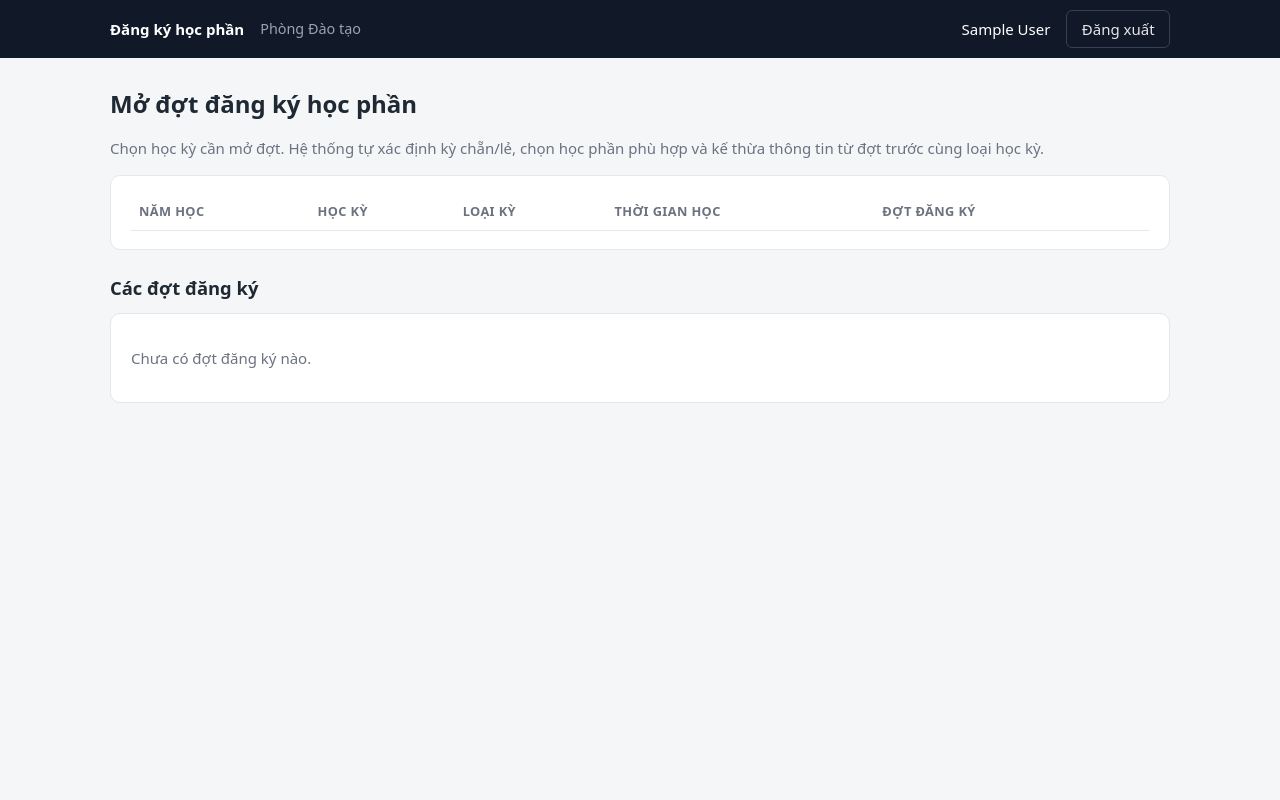
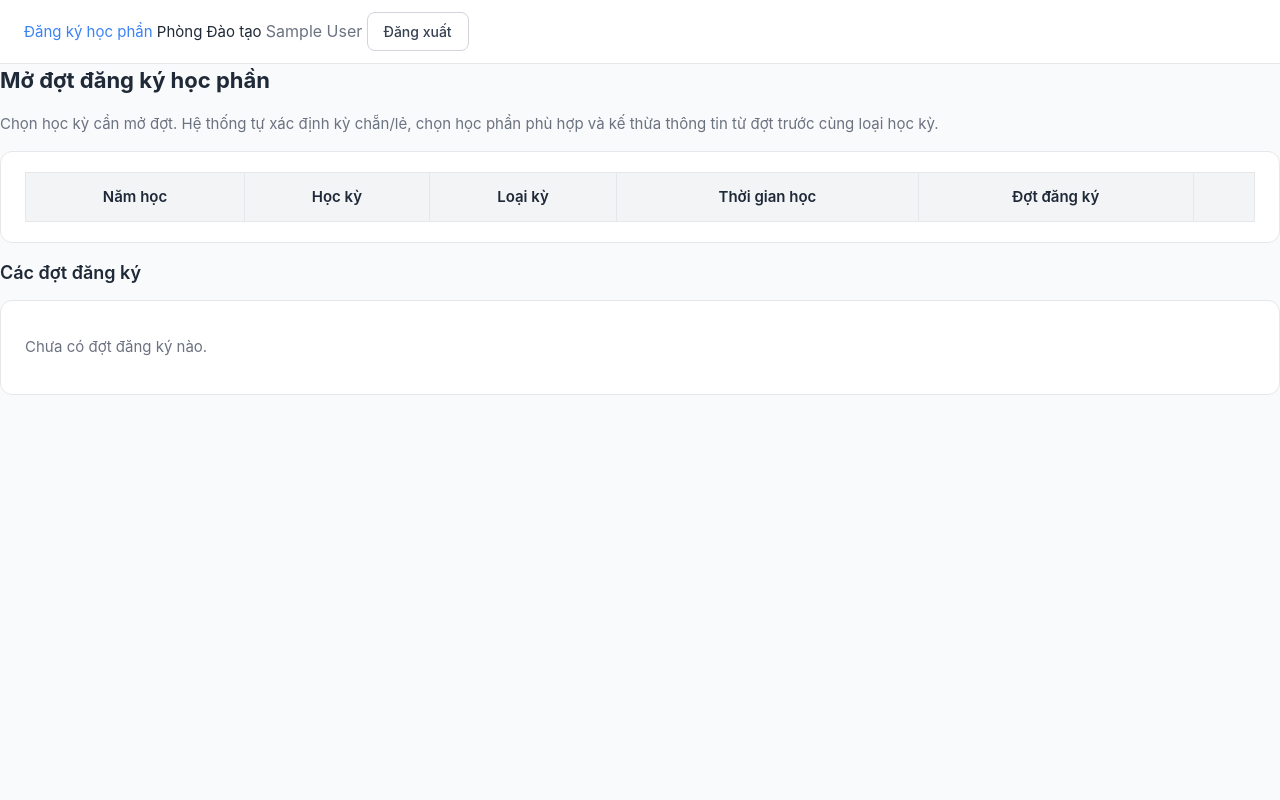
Before and after one commit to DangTran-hub/et4430-20261, a Spring Boot app: page /pdt in a window 1280 px wide. Run offline with Spring Boot 4, Linux system fonts and the light colour scheme; the visitor is signed in with stand-in values (Sample User, id 1); data that the repository does not hold is empty; some of the project's set-up classes (security, data sources, template engines, error pages and the like) are left out, and stand-ins take their place.

Commit message:
Giao diện web theo bản desktop (CSS)

```diff
--- a/src/main/resources/static/css/app.css
+++ b/src/main/resources/static/css/app.css
@@ -1,95 +1,226 @@
+/* Giao diện theo bản desktop (Java Swing + FlatLaf) của nhóm */
 :root {
-    --bg: #f5f6f8;
+    --bg: #f9fafb;
     --card: #ffffff;
-    --text: #1f2933;
+    --border: #e5e7eb;
+    --input-border: #d1d5db;
+    --text: #1f2937;
+    --text-2: #374151;
     --muted: #6b7280;
-    --line: #e4e7eb;
-    --primary: #1d4ed8;
-    --primary-dark: #1e40af;
-    --ok-bg: #dcfce7; --ok: #166534;
-    --warn-bg: #fef3c7; --warn: #92400e;
-    --orange-bg: #ffedd5; --orange: #9a3412;
-    --danger-bg: #fee2e2; --danger: #991b1b;
-    --info-bg: #dbeafe; --info: #1e3a8a;
+    --head-bg: #f3f4f6;
+    --brand: #10528a;
+    --primary: #3b82f6;
+    --primary-dark: #2563eb;
+    --primary-soft: #eff6ff;
+    --danger: #ef4444;
+    --danger-dark: #dc2626;
+    --success: #22c55e;
+    --success-dark: #16a34a;
+    --warning: #f59e0b;
 }
+
 * { box-sizing: border-box; }
+html, body { margin: 0; }
 body {
-    margin: 0;
-    font-family: system-ui, -apple-system, "Segoe UI", Roboto, sans-serif;
+    font-family: Inter, "Segoe UI", system-ui, -apple-system, sans-serif;
     font-size: 15px;
+    line-height: 1.5;
     color: var(--text);
     background: var(--bg);
-    line-height: 1.5;
+    min-height: 100vh;
 }
 a { color: var(--primary); text-decoration: none; }
 a:hover { text-decoration: underline; }
-h1 { font-size: 1.5rem; margin: 0.5rem 0; display: flex; gap: 0.75rem; align-items: center; flex-wrap: wrap; }
-h2 { font-size: 1.15rem; margin: 1.5rem 0 0.75rem; }
-.card h2 { margin-top: 0; }
-h3 { margin: 0; font-size: 1.05rem; }
+h1 { font-size: 22px; margin: 0 0 16px; font-weight: 700; display: flex; align-items: center; gap: 12px; flex-wrap: wrap; }
+h2 { font-size: 18px; margin: 0 0 14px; font-weight: 600; }
+h3 { font-size: 16px; margin: 0; font-weight: 600; }
 .muted { color: var(--muted); }
+.small { font-size: 13px; }
 .right { text-align: right; }
-.num { text-align: right; font-variant-numeric: tabular-nums; }
+.center { text-align: center; }
+.num { text-align: center; font-variant-numeric: tabular-nums; }
 .inline { display: inline; margin: 0; }
-.top-gap { margin-top: 1rem; }
+.mt { margin-top: 16px; }
 
-.topbar { background: #111827; color: #fff; }
-.topbar-inner { max-width: 1100px; margin: 0 auto; padding: 0.6rem 1.25rem; display: flex; align-items: center; gap: 1rem; }
-.topbar .brand { color: #fff; font-weight: 600; }
-.topbar .area { color: #9ca3af; font-size: 0.9rem; }
+/* ---------- Thanh tiêu đề ---------- */
+.topbar {
+    background: #fff;
+    border-bottom: 1px solid var(--border);
+    height: 64px;
+    padding: 0 24px;
+    display: flex;
+    align-items: center;
+    gap: 16px;
+}
+.topbar .title { font-size: 24px; font-weight: 700; color: var(--text); }
 .topbar .spacer { flex: 1; }
-.topbar .btn-ghost { color: #e5e7eb; border-color: #374151; }
+.topbar .user { color: var(--muted); font-size: 16px; }
 
-.container { max-width: 1100px; margin: 0 auto; padding: 1.25rem; }
-.card { background: var(--card); border: 1px solid var(--line); border-radius: 10px; padding: 1.1rem 1.25rem; margin-bottom: 1rem; }
-.grid { display: grid; grid-template-columns: 3fr 2fr; gap: 1rem; align-items: start; }
-@media (max-width: 800px) { .grid { grid-template-columns: 1fr; } }
+/* ---------- Nút ---------- */
+.btn {
+    display: inline-flex; align-items: center; justify-content: center;
+    padding: 8px 16px;
+    border-radius: 8px;
+    border: 1px solid var(--input-border);
+    background: #fff;
+    color: var(--text-2);
+    font: inherit; font-size: 14px; font-weight: 500;
+    cursor: pointer;
+    white-space: nowrap;
+}
+.btn:hover { background: #f3f4f6; text-decoration: none; }
+.btn-primary { background: var(--primary); border-color: var(--primary); color: #fff; font-weight: 600; }
+.btn-primary:hover { background: var(--primary-dark); border-color: var(--primary-dark); }
+.btn-outline { background: #fff; border-color: var(--primary); color: var(--primary); border-radius: 0; }
+.btn-outline:hover { background: var(--primary-soft); }
+.btn-danger { background: var(--danger); border-color: var(--danger); color: #fff; font-weight: 600; }
+.btn-danger:hover { background: var(--danger-dark); }
+.btn-success { background: var(--success); border-color: var(--success); color: #fff; font-weight: 600; }
+.btn-success:hover { background: var(--success-dark); }
+.btn-block { width: 100%; padding: 12px 16px; font-size: 16px; border-radius: 10px; }
+.btn-sm { padding: 4px 14px; font-size: 13px; border-radius: 8px; }
+.btn-link { background: none; border: none; color: var(--muted); padding: 0; font-size: 14px; cursor: pointer; }
 
+/* ---------- Thẻ, bảng ---------- */
+.card {
+    background: var(--card);
+    border: 1px solid var(--border);
+    border-radius: 12px;
+    padding: 20px 24px;
+    margin-bottom: 16px;
+}
+.toolbar { display: flex; align-items: center; gap: 16px; flex-wrap: wrap; padding: 22px 32px; }
+.toolbar .label { font-weight: 600; color: var(--text-2); }
+
+.table-wrap { border: 1px solid var(--border); overflow-x: auto; }
 table { width: 100%; border-collapse: collapse; }
-th, td { padding: 0.55rem 0.5rem; border-bottom: 1px solid var(--line); text-align: left; vertical-align: middle; }
-th { font-size: 0.8rem; text-transform: uppercase; letter-spacing: 0.03em; color: var(--muted); font-weight: 600; }
-th.num { text-align: right; }
-tr:last-child td { border-bottom: none; }
+th, td { padding: 13px 12px; border: 1px solid var(--border); text-align: left; vertical-align: middle; }
+th { background: var(--head-bg); font-weight: 600; color: var(--text); text-align: center; white-space: nowrap; }
+.table-upper th { text-transform: uppercase; font-size: 14px; }
+tbody tr:nth-child(even) td { background: var(--bg); }
 tr.removed td { color: var(--muted); text-decoration: line-through; }
 tr.removed td:last-child { text-decoration: none; }
+td.actions { text-align: center; white-space: nowrap; }
 
-.btn { display: inline-block; padding: 0.45rem 0.9rem; border-radius: 6px; border: 1px solid var(--line); background: #fff; color: var(--text); font: inherit; cursor: pointer; }
-.btn:hover { background: #f3f4f6; text-decoration: none; }
-.btn-primary { background: var(--primary); border-color: var(--primary); color: #fff; }
-.btn-primary:hover { background: var(--primary-dark); }
-.btn-ghost { background: transparent; }
+/* ---------- Nhãn trạng thái ---------- */
+.badge { display: inline-block; padding: 2px 10px; border-radius: 999px; font-size: 13px; font-weight: 600; white-space: nowrap; }
+.badge.ok { background: #dcfce7; color: #15803d; }
+.badge.warn { background: #fef3c7; color: #b45309; }
+.badge.orange { background: #ffedd5; color: #c2410c; }
+.badge.danger { background: #fee2e2; color: #b91c1c; }
+.badge.muted { background: var(--head-bg); color: var(--muted); }
 
-.badge { display: inline-block; padding: 0.15rem 0.6rem; border-radius: 999px; font-size: 0.8rem; font-weight: 600; white-space: nowrap; }
-.badge.ok { background: var(--ok-bg); color: var(--ok); }
-.badge.warn { background: var(--warn-bg); color: var(--warn); }
-.badge.orange { background: var(--orange-bg); color: var(--orange); }
-.badge.danger { background: var(--danger-bg); color: var(--danger); }
-.badge.muted { background: #f3f4f6; color: var(--muted); }
+.alert { padding: 12px 16px; border-radius: 8px; margin: 0 0 16px; font-size: 14px; }
+.alert.info { background: var(--primary-soft); color: #1e40af; border: 1px solid #bfdbfe; }
+.alert.error { background: #fef2f2; color: #b91c1c; border: 1px solid #fecaca; }
+.alert.warn { background: #fffbeb; color: #b45309; border: 1px solid #fde68a; }
 
-.alert { padding: 0.7rem 1rem; border-radius: 8px; margin: 0 0 1rem; }
-.alert.info { background: var(--info-bg); color: var(--info); }
-.alert.error { background: var(--danger-bg); color: var(--danger); }
-.alert.warn { background: var(--warn-bg); color: var(--warn); }
+/* ---------- Form ---------- */
+label { display: flex; flex-direction: column; gap: 6px; font-size: 14px; color: var(--text-2); }
+input, select, textarea {
+    font: inherit; font-size: 15px;
+    padding: 9px 12px;
+    border: 1px solid var(--input-border);
+    border-radius: 2px;
+    background: #fff;
+    color: var(--text);
+}
+select { border-radius: 8px; }
+input:focus, select:focus { outline: 2px solid #bfdbfe; border-color: var(--primary); }
+.row { display: flex; gap: 16px; align-items: flex-end; flex-wrap: wrap; }
+.row > label { flex: 1 1 180px; }
+.stack { display: flex; flex-direction: column; gap: 16px; }
 
-label { display: flex; flex-direction: column; gap: 0.25rem; font-size: 0.85rem; color: var(--muted); }
-input, select { font: inherit; padding: 0.45rem 0.6rem; border: 1px solid #cbd2d9; border-radius: 6px; color: var(--text); background: #fff; }
-.row { display: flex; gap: 0.75rem; align-items: flex-end; flex-wrap: wrap; }
-.stack { display: flex; flex-direction: column; gap: 0.9rem; }
-.actions { display: flex; gap: 0.75rem; }
+/* ---------- Bố cục Phòng Đào tạo: menu trái + nội dung ---------- */
+.admin { display: grid; grid-template-columns: 280px 1fr; align-items: start; min-height: calc(100vh - 64px); }
+.sidebar {
+    background: #fff;
+    border-right: 1px solid var(--border);
+    padding: 0 12px 20px;
+    display: flex; flex-direction: column;
+    position: sticky; top: 0;
+    height: calc(100vh - 64px);
+}
+.side-link {
+    display: block;
+    padding: 11px 16px;
+    margin-bottom: 4px;
+    color: var(--text-2);
+    font-size: 16px;
+    border-radius: 2px;
+}
+.side-link:hover { background: var(--bg); text-decoration: none; }
+.side-link.active { background: var(--primary-soft); color: var(--primary-dark); }
+.sidebar .logout { margin-top: auto; }
+.sidebar .logout button {
+    width: 100%; text-align: left;
+    padding: 11px 16px;
+    background: var(--danger); color: #fff;
+    border: none; border-radius: 2px;
+    font: inherit; font-size: 16px; cursor: pointer;
+}
+.sidebar .logout button:hover { background: var(--danger-dark); }
+.admin-main { padding: 24px; display: flex; flex-direction: column; min-width: 0; }
+.admin-main > .content { flex: 1; }
 
-.profile { display: flex; justify-content: space-between; gap: 1rem; flex-wrap: wrap; align-items: center; }
-.profile h1 { margin: 0; }
-.warning-box { display: flex; flex-direction: column; gap: 0.3rem; align-items: flex-start; }
-.warning-box .label { font-size: 0.8rem; text-transform: uppercase; color: var(--muted); letter-spacing: 0.03em; }
-.notice p { margin: 0.4rem 0 0; }
+/* ---------- Sinh viên ---------- */
+.page { max-width: 1440px; margin: 0 auto; padding: 24px; }
+.tabs { display: flex; gap: 0; border-bottom: 1px solid var(--border); margin-bottom: 0; }
+.tab {
+    padding: 10px 15px;
+    background: var(--head-bg);
+    color: var(--text-2);
+    font-weight: 600;
+    border-radius: 6px 6px 0 0;
+}
+.tab:hover { text-decoration: none; color: var(--text); }
+.tab.active { background: #fff; color: var(--primary-dark); box-shadow: inset 0 -3px 0 var(--primary); }
+.tab-body { display: grid; grid-template-columns: 1fr 380px; gap: 16px; }
+.tab-body .card { border-top-left-radius: 0; border-top-right-radius: 0; margin-bottom: 0; }
+.tab-body.single { grid-template-columns: 1fr; }
+@media (max-width: 960px) { .tab-body { grid-template-columns: 1fr; } .admin { grid-template-columns: 1fr; } .sidebar { position: static; height: auto; } }
 
-.credit-box { display: flex; align-items: center; gap: 0.75rem; margin-bottom: 0.25rem; }
-.credit-total { font-size: 1.6rem; font-weight: 700; font-variant-numeric: tabular-nums; }
-.reg-list { list-style: none; padding: 0; margin: 0.75rem 0 0; }
-.reg-list li { display: flex; justify-content: space-between; align-items: center; gap: 0.5rem; padding: 0.45rem 0; border-bottom: 1px solid var(--line); }
+.field-label { font-size: 14px; font-weight: 600; color: var(--muted); text-transform: uppercase; letter-spacing: .02em; }
+.cart { display: flex; flex-direction: column; min-height: 560px; }
+.cart-head { display: flex; justify-content: space-between; align-items: baseline; margin-bottom: 12px; }
+.cart-head h2 { margin: 0; }
+.cart-empty { flex: 1; display: flex; flex-direction: column; align-items: center; justify-content: center; color: #9ca3af; text-align: center; }
+.cart-empty .big { font-size: 19px; }
+.cart-list { list-style: none; padding: 0; margin: 0; flex: 1; }
+.cart-list li { display: flex; justify-content: space-between; align-items: center; gap: 8px; padding: 10px 0; border-bottom: 1px solid var(--border); }
+.cart-list .code { font-weight: 600; }
+.credits { text-align: center; font-size: 26px; font-weight: 700; margin: 16px 0 10px; }
+.progress { height: 6px; background: var(--head-bg); border-radius: 3px; overflow: hidden; }
+.progress > span { display: block; height: 100%; background: var(--primary); }
+.progress.over > span { background: var(--danger); }
+.limits { display: flex; justify-content: center; gap: 20px; font-size: 13px; color: #9ca3af; margin-top: 10px; }
+.hint { color: var(--danger); font-size: 13px; text-align: center; margin: 6px 0 12px; }
+.hint.ok { color: var(--success-dark); }
 
-.login-page { display: grid; place-items: center; min-height: 100vh; }
-.login-card { background: #fff; border: 1px solid var(--line); border-radius: 12px; padding: 2rem; width: min(400px, 92vw); }
-.login-card h1 { margin-top: 0; }
-.demo-accounts { margin-top: 1.25rem; font-size: 0.85rem; color: var(--muted); }
-.demo-accounts td { padding: 0.25rem 0.4rem; }
+.profile { display: flex; justify-content: space-between; align-items: center; gap: 16px; flex-wrap: wrap; }
+.profile h2 { margin: 0 0 4px; }
+.warning-box { display: flex; flex-direction: column; align-items: flex-end; gap: 4px; }
+.notice + .notice { border-top: 1px solid var(--border); padding-top: 14px; margin-top: 14px; }
+.notice p { margin: 4px 0 0; }
+
+/* ---------- Đăng nhập ---------- */
+.login-page { display: flex; flex-direction: column; min-height: 100vh; }
+.login-brand { padding: 30px 48px 0; font-size: 30px; font-weight: 700; color: var(--brand); }
+.login-main { flex: 1; display: flex; align-items: center; justify-content: center; padding: 24px; }
+.login-card {
+    background: #fff;
+    border: 1px solid var(--border);
+    border-radius: 12px;
+    width: min(500px, 100%);
+    padding: 44px 49px 40px;
+}
+.login-card h1 { justify-content: center; font-size: 24px; margin-bottom: 28px; }
+.login-card label { font-size: 15px; color: var(--text-2); gap: 12px; }
+.login-card input { height: 44px; }
+.forgot { color: var(--danger); font-size: 14px; text-decoration: underline; cursor: help; }
+.demo-accounts { margin-top: 22px; font-size: 13px; color: var(--muted); }
+.demo-accounts summary { cursor: pointer; }
+.demo-accounts td { border: none; padding: 3px 6px; background: none !important; }
+
+.footer { display: flex; justify-content: center; color: var(--muted); font-size: 13px; padding: 20px 0 4px; }
+.login-footer { display: flex; justify-content: space-between; gap: 16px; padding: 16px 48px 24px; color: var(--muted); font-size: 14px; flex-wrap: wrap; }
```
